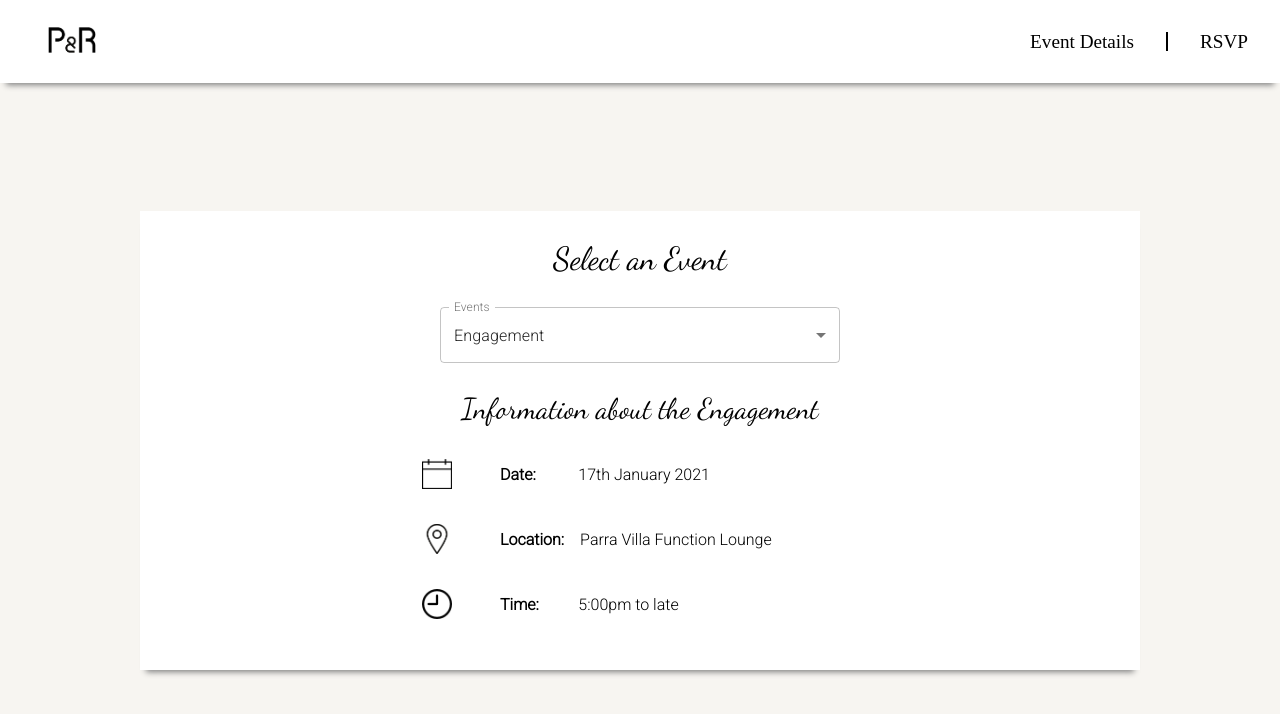
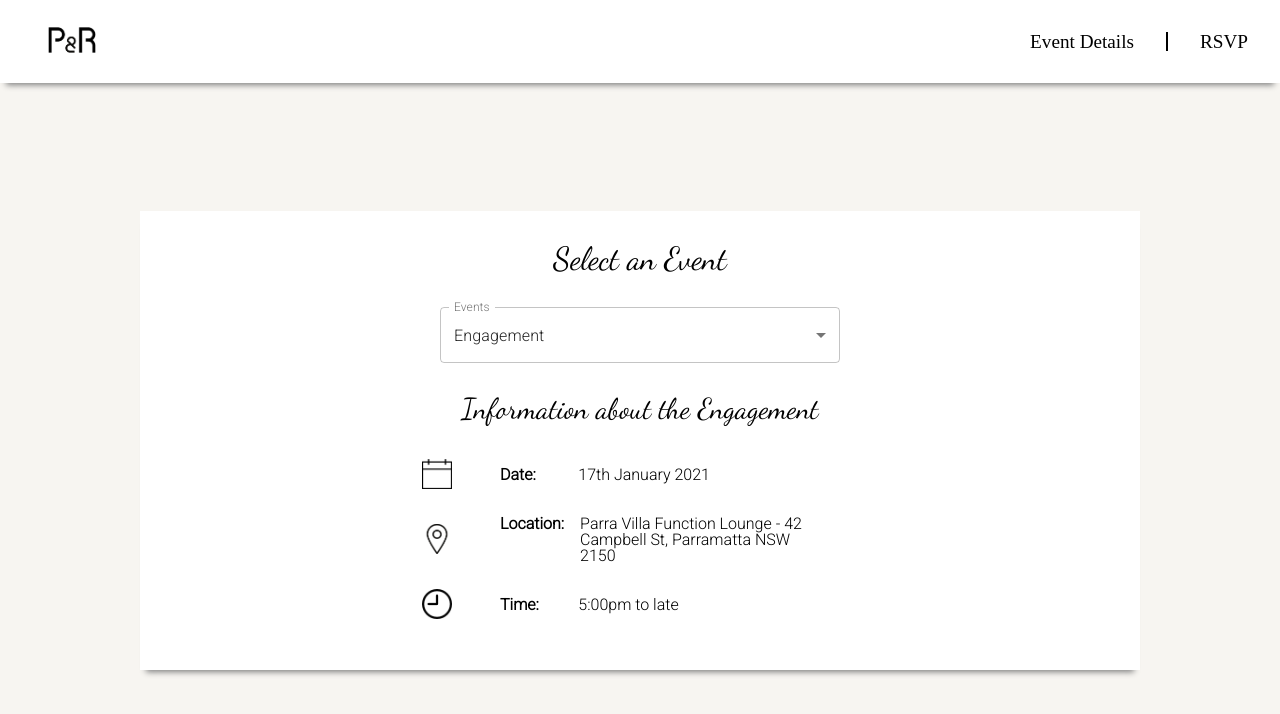
Before and after one commit to preetycool/rimshiwedspreet, a React (Create React App) app in the folder client/: page / in a window 1280 px wide. Shown: the top 714 px of the page. Built offline with nearby package versions, Linux system fonts and the light colour scheme; a web font is replaced by a local one.

Commit message:
add address

```diff
--- a/client/src/components/Map/index.js
+++ b/client/src/components/Map/index.js
@@ -3,7 +3,6 @@ import GoogleMapReact from "google-maps-react";
 import "./Map.scss";
 
 const Map = ({ location, zoomLevel, google }) => {
-  console.log(location);
   return (
     <div style={{ height: "400px", width: "400px" }} className="google-map">
       <GoogleMapReact
--- a/client/src/containers/DetailsPage/index.js
+++ b/client/src/containers/DetailsPage/index.js
@@ -16,6 +16,7 @@ const TimerPage = () => {
       date: new Date(2021, 0, 17),
       time: "5:00pm to late",
       location: "Parra Villa Function Lounge",
+      address: "42 Campbell St, Parramatta NSW 2150",
       lat: -33.8178381,
       lng: 151.0028019,
     },
@@ -24,6 +25,7 @@ const TimerPage = () => {
       date: new Date(2021, 7, 22),
       time: "TBC",
       location: "The Epping Club",
+      address: "45-47 Rawson St, Epping NSW 2121",
       lat: -33.7733194,
       lng: 151.0785641,
     },
@@ -32,6 +34,7 @@ const TimerPage = () => {
       date: new Date(2021, 7, 28),
       time: "TBC",
       location: "Glenwood Gurdwara",
+      address: "4/18 Meurants Ln, Glenwood NSW 2768",
       lat: -33.7380147,
       lng: 150.9177304,
     },
@@ -40,6 +43,7 @@ const TimerPage = () => {
       date: new Date(2021, 7, 29),
       time: "TBC",
       location: "Deckhouse Woolwich",
+      address: "Clarke Rd, Woolwich NSW 2110",
       lat: -33.8415158,
       lng: 151.1714424,
     },
@@ -89,7 +93,7 @@ const TimerPage = () => {
               image: "map.png",
               alt: "location-icon",
             }}
-            text={`Location: ${eventType.location}`}
+            text={`Location: ${eventType.location} - ${eventType.address}`}
           />
           <DetailRow
             className="time"
```
